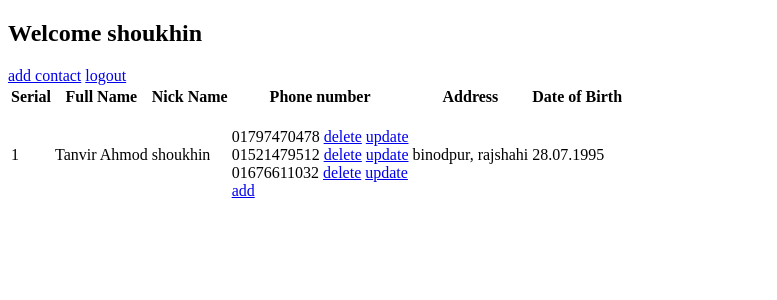
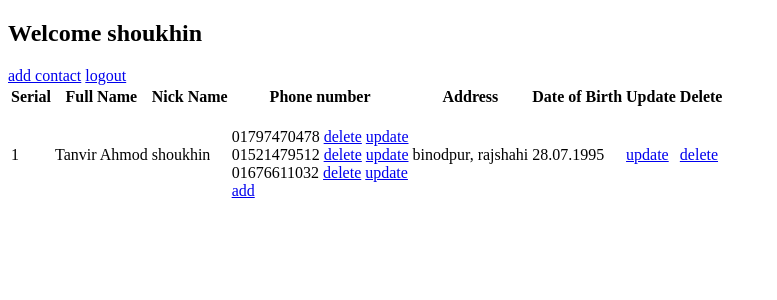
Before and after one commit to shoukhin93/Online_Adress_Book, a Django app: page / in a window 1280 px wide. Shown: the top 300 px of the page, without its empty margins (0-777 px from the left). Run offline with Django 3.2, Linux system fonts and the light colour scheme; a user stored in the database is signed in; data comes from the database, SQL or seed files in the repository; both versions use the stored data as it was after the commit.

Commit message:
delete and update contact info implemented

```diff
--- a/Online_Adress_book/urls.py
+++ b/Online_Adress_book/urls.py
@@ -26,5 +26,7 @@ urlpatterns = [
     path('addPhone/<int:id>/', views.add_phone_number, name='Add Phone Number'),
     path('deletePhone/<int:id>/', views.delete_phone_number, name='Delete Phone Number'),
     path('updatePhone/<int:id>/', views.update_phone_number, name='Update Phone Number'),
+    path('updateContact/<int:id>/', views.update_contact_info, name='Update Contact info'),
+    path('deleteContact/<int:id>/', views.delete_contact_info, name='Delete Contact info'),
     path('admin/', admin.site.urls),
 ]
--- a/adress_book/views.py
+++ b/adress_book/views.py
@@ -137,4 +137,26 @@ def update_phone_number(request, id):
             MobileNumberSave(request.POST, instance=info).save()
             return HttpResponseRedirect(reverse('index'))
 
-    return render(request, 'edit_phone.html', context={'info' : info})
+    return render(request, 'edit_phone.html', context={'info': info})
+
+
+def update_contact_info(request, id):
+    """To update or edit contact info"""
+
+    info = ContactInfo.objects.get(id=id)
+
+    if request.method == "POST":
+        updated_info = ContactAdd(request.POST)
+
+        if updated_info.is_valid():
+            ContactAdd(request.POST, instance=info).save()
+            return HttpResponseRedirect(reverse('index'))
+
+    return render(request, 'edit_contacts.html', context={'info': info})
+
+
+def delete_contact_info(request, id):
+    """ To delete a particular Contact info"""
+
+    ContactInfo.objects.get(id=id).delete()
+    return HttpResponseRedirect(reverse('index'))
--- a/templates/user_home.html
+++ b/templates/user_home.html
@@ -7,7 +7,7 @@
 <body>
 {% if user.is_authenticated %}
     <h2>Welcome {{ user.username }}</h2>
-    <a href="addContact//">add contact</a>
+    <a href="addContact/">add contact</a>
     <a href="logout/">logout</a>
 
     {% if user %}
@@ -20,6 +20,8 @@
             <th>Phone number</th>
             <th>Address</th>
             <th>Date of Birth</th>
+            <th>Update</th>
+            <th>Delete</th>
             </thead>
             <tbody>
 
@@ -31,7 +33,7 @@
 
                 <td>
                     {% for phone_number in contact_info.mobilenumber_set.all %}
-                       <br> {{ phone_number.phone_number }} <a href="deletePhone/{{ phone_number.id }}/">delete</a>
+                        <br> {{ phone_number.phone_number }} <a href="deletePhone/{{ phone_number.id }}/">delete</a>
                         <a href="updatePhone/{{ phone_number.id }}/">update</a>
                     {% endfor %}
                     <br><a href="addPhone/{{ contact_info.id }}/">add</a>
@@ -39,6 +41,8 @@
 
                 <td>{{ contact_info.address }}</td>
                 <td>{{ contact_info.date_of_birth }}</td>
+                <td><a href="updateContact/{{ contact_info.id }}/">update</a></td>
+                <td><a href="deleteContact/{{ contact_info.id }}/">delete</a></td>
 
             {% endfor %}
             </tr>
```
Also changed, not shown: templates/edit_contacts.html (added, +22 -0 lines), db.sqlite3.
